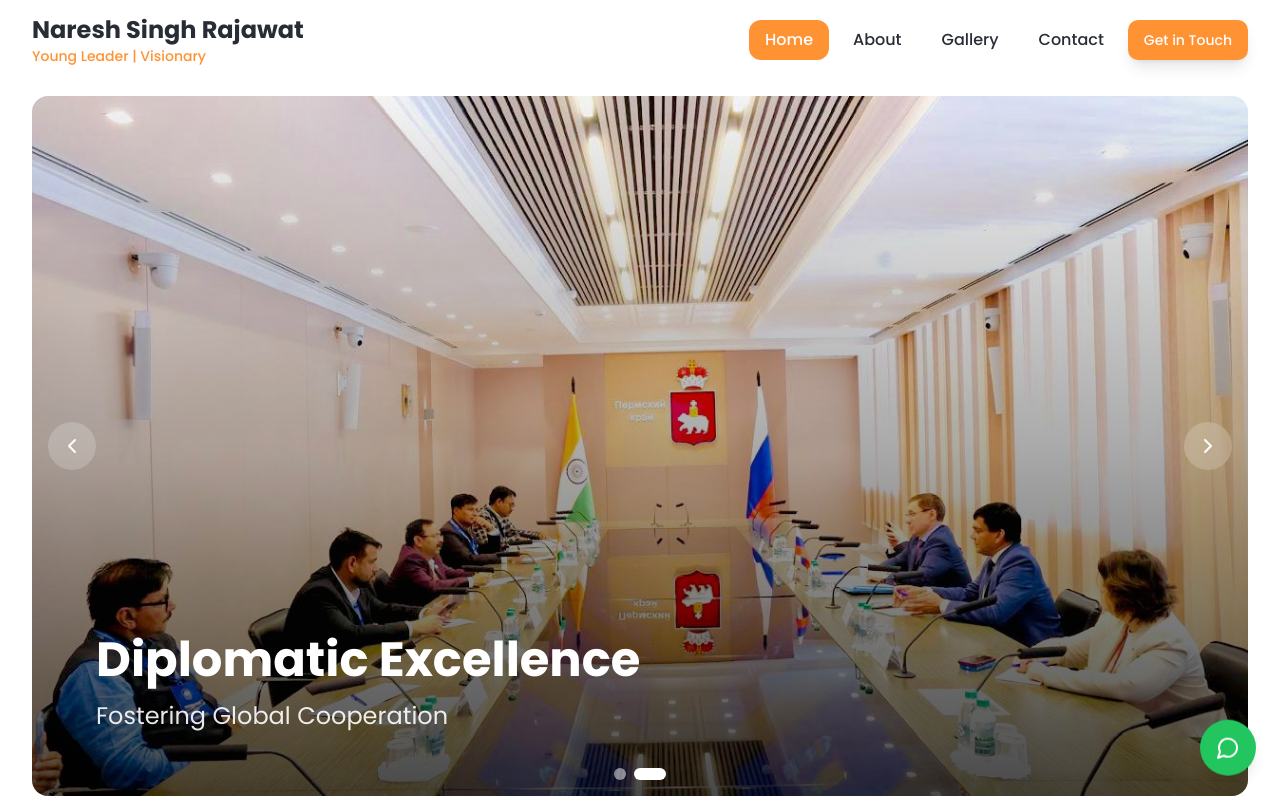
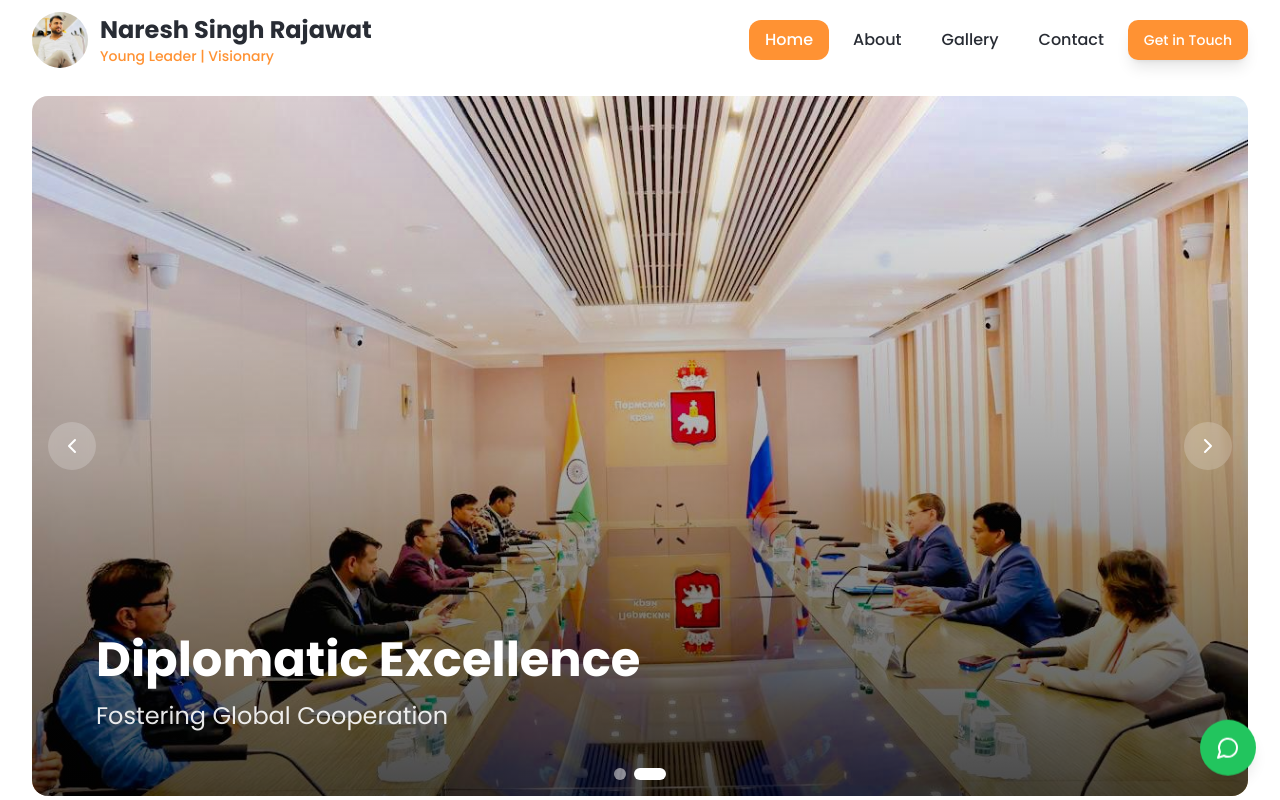
Before and after one commit to msinternational987-art/rajawat-connect, a React (Vite) app: page / in a window 1280 px wide. Shown: the top 800 px of the page. Built offline with nearby package versions, Linux system fonts and the light colour scheme; the HTML template or start-up script is replaced by a standard one.

Commit message:
Add logo to header

```diff
--- a/src/components/Navigation.tsx
+++ b/src/components/Navigation.tsx
@@ -2,6 +2,7 @@ import { useState, useEffect } from "react";
 import { Link, useLocation } from "react-router-dom";
 import { Menu, X } from "lucide-react";
 import { Button } from "./ui/button";
+import logo from "@/assets/logo.jpg";
 
 const Navigation = () => {
   const [isScrolled, setIsScrolled] = useState(false);
@@ -35,6 +36,11 @@ const Navigation = () => {
         <div className="flex items-center justify-between h-16 lg:h-20">
           {/* Logo */}
           <Link to="/" className="flex items-center space-x-3">
+            <img
+              src={logo}
+              alt="Naresh Singh Rajawat"
+              className="h-12 w-12 lg:h-14 lg:w-14 rounded-full object-cover"
+            />
             <div className="flex flex-col">
               <span className="text-xl lg:text-2xl font-bold text-foreground">
                 Naresh Singh Rajawat
```
Also changed, not shown: src/assets/logo.jpg (added).
